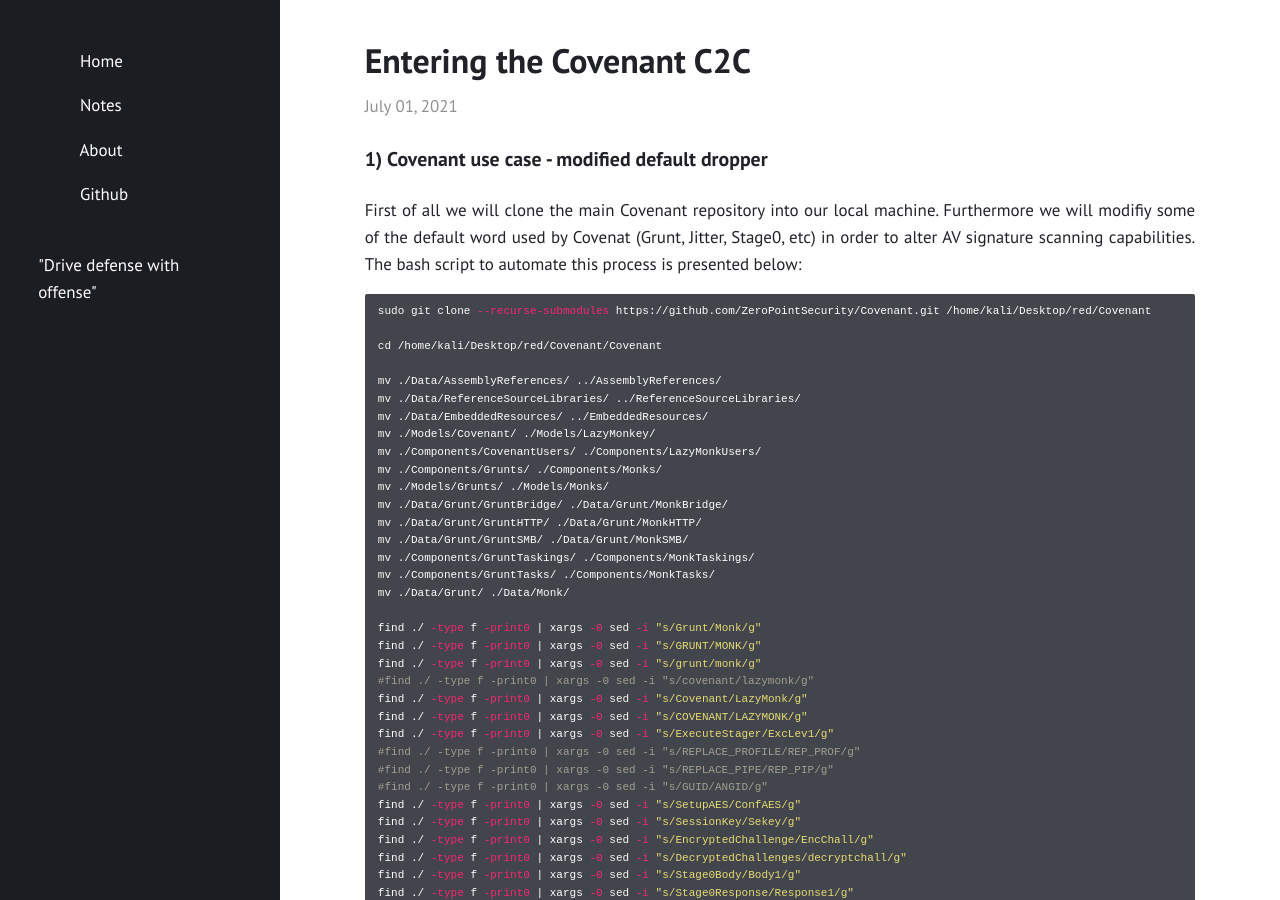
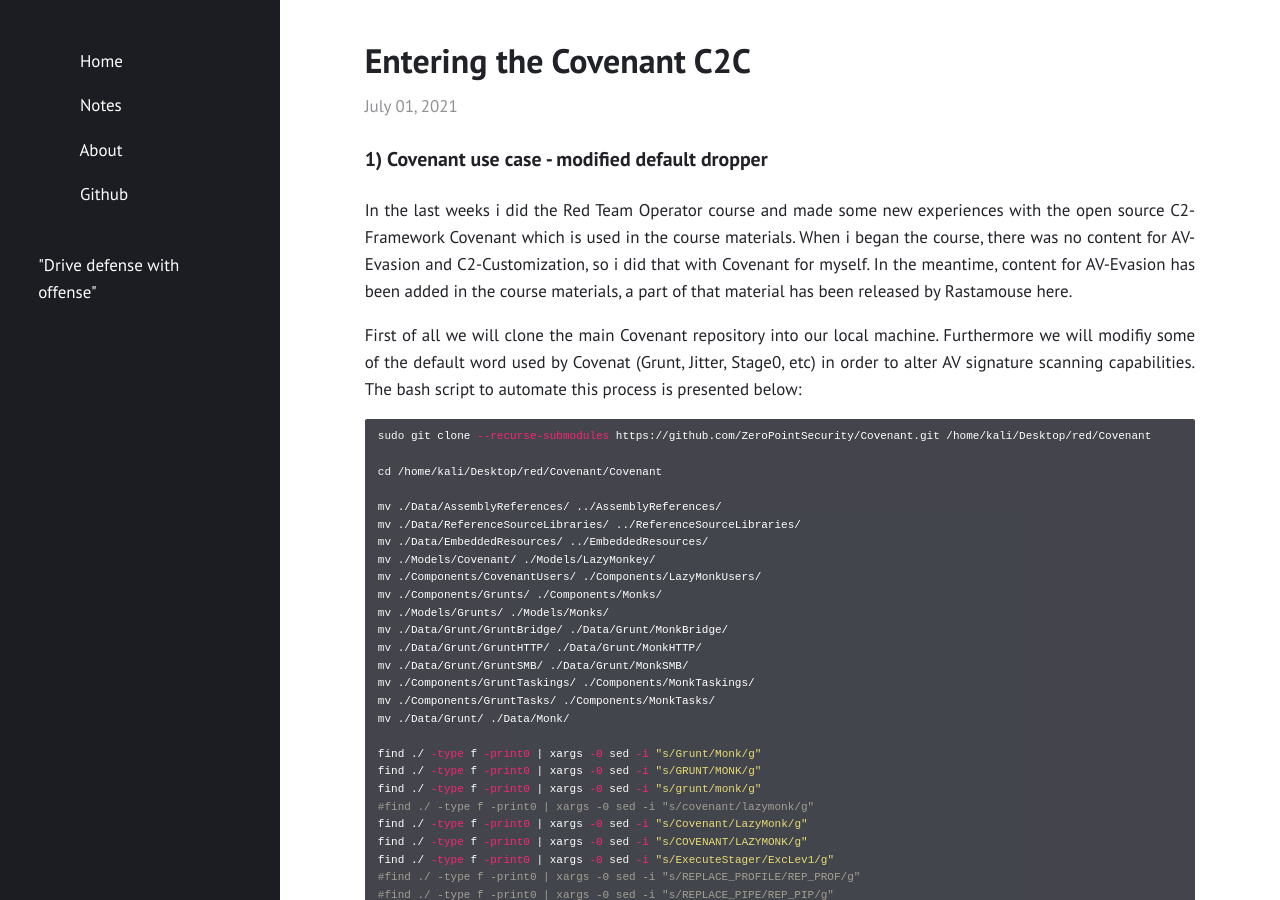
Before and after one commit to Fil88/Fil88.github.io, a Jekyll site: the page built from _posts/2021-07-01-Entering-the-Covenant-C2C.md, in a window 1280 px wide and 900 px high. Built offline with Jekyll 4.4.1, drawn with Linux system fonts in a browser that asks for light colours.

Commit message:
Update 2021-07-01-Entering-the-Covenant-C2C.md

```diff
--- a/_posts/2021-07-01-Entering-the-Covenant-C2C.md
+++ b/_posts/2021-07-01-Entering-the-Covenant-C2C.md
@@ -3,6 +3,10 @@
 layout: "post"
 ---
 ### 1) Covenant use case - modified default dropper
+
+In the last weeks i did the Red Team Operator course and made some new experiences with the open source C2-Framework Covenant which is used in the course materials.
+When i began the course, there was no content for AV-Evasion and C2-Customization, so i did that with Covenant for myself.
+In the meantime, content for AV-Evasion has been added in the course materials, a part of that material has been released by Rastamouse here.
 
 First of all we will clone the main Covenant repository into our local machine. Furthermore we will modifiy some of the default word used by Covenat
 (Grunt, Jitter, Stage0, etc) in order to alter AV signature scanning capabilities. The bash script to automate this process is presented below:
```
